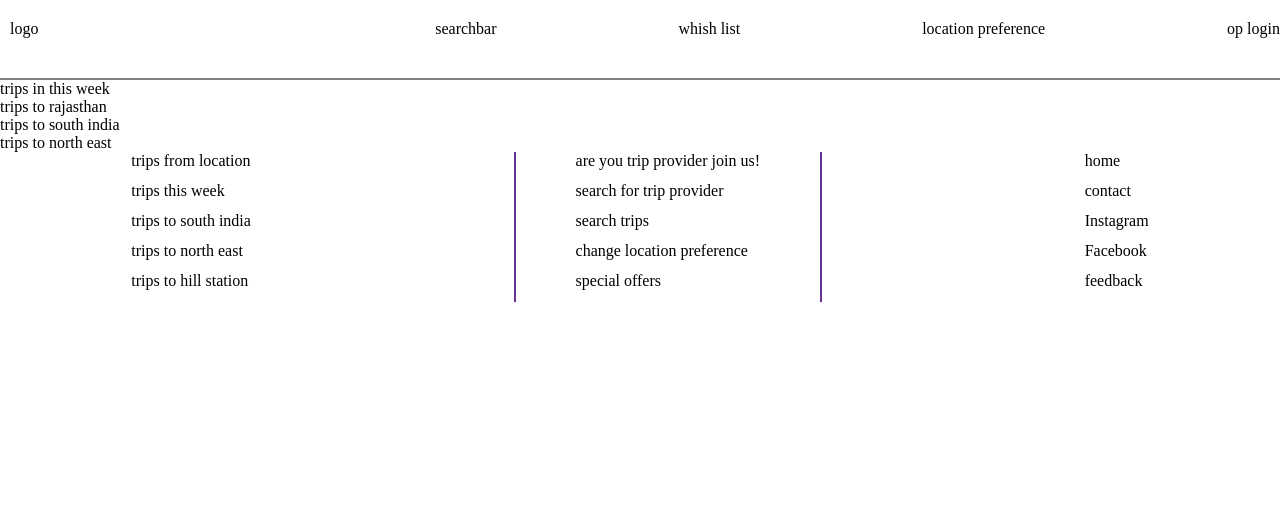
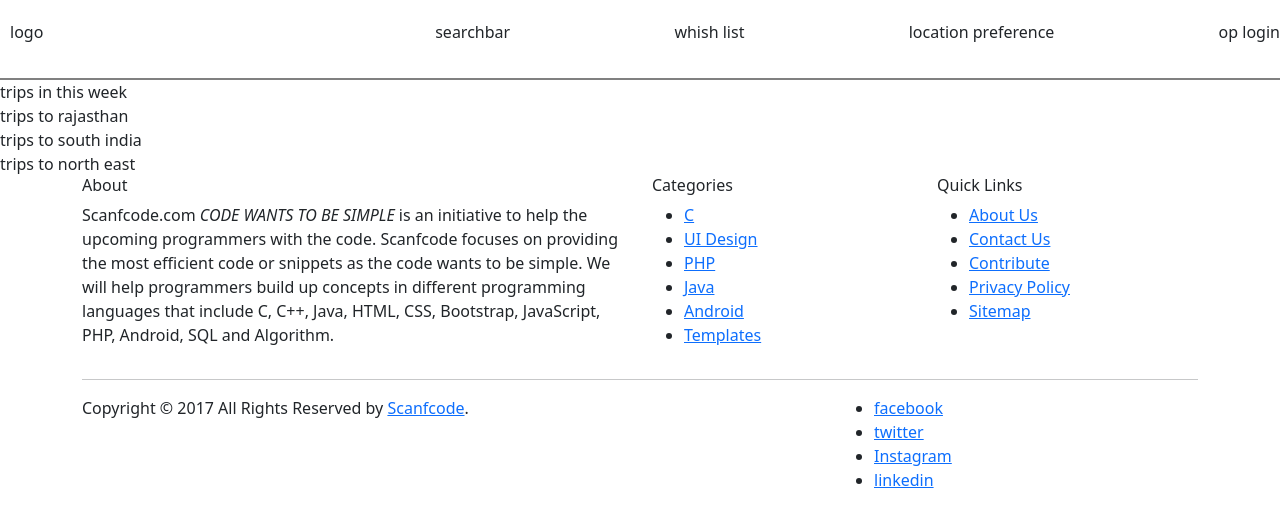
Before and after one commit to krunalOO7/traway, a Django app: page /user/ in a window 1280 px wide. Shown: the top 527 px of the page. Run offline with Django 3.2, Linux system fonts and the light colour scheme; some libraries are stand-ins or nearby versions.

Commit message:
Before modals implemented

```diff
--- a/user/static/user/css/index.css
+++ b/user/static/user/css/index.css
@@ -27,25 +27,13 @@
     justify-content: space-between;
 }
 
-
-.footercontainer{
-    width: 100vw;
-    display: flex;
-    flex-direction: row;
-    justify-content:space-around;
+.page-down {
+	border-top: 8px solid #222;
+	background-color: var(--primary-color);
+	font-size: 0.8rem;
+	margin-bottom: 1.5rem;
+	padding: 25px;
+	display: grid;
+	grid-template-columns: repeat(5, 1fr);
+	grid-gap: 0.5rem;
 }
-
-
-.footeroperatorsection{
-    border-right: 2px solid rebeccapurple;
-    border-left: 2px solid rebeccapurple;
-
-    padding-left: 60px;
-    padding-right: 60px;
-
-}
-
-
-.footertripsection div,.footeroperatorsection div,.footertrawaysection div{
-    margin-bottom:12px ;
-}
--- a/user/templates/user/find.html
+++ b/user/templates/user/find.html
@@ -1,11 +1,14 @@
 <!DOCTYPE html>
+{% load static %}
 <html lang="en">
 <head>
     <meta charset="UTF-8">
     <meta name="viewport" content="width=device-width, initial-scale=1.0">
+    <link rel="stylesheet" href="{% static 'user/css/index.css' %}">
     <title>Find</title>
 </head>
 <body>
     <h1>find</h1>
+
 </body>
 </html>
--- a/user/templates/user/index.html
+++ b/user/templates/user/index.html
@@ -5,6 +5,8 @@
     <meta charset="UTF-8">
     <meta name="viewport" content="width=device-width, initial-scale=1.0">
     <link rel="stylesheet" href="{% static 'user/css/index.css' %}">
+    {% load bootstrap5 %}
+  {% bootstrap_css %}
 
     <title>Home page for user</title>
 </head>
@@ -37,33 +39,56 @@
 
     </main>
 
-    <footer class="footercontainer">
-        <div class="footertripsection">
+    <footer class="site-footer">
+        <div class="container">
+          <div class="row">
+            <div class="col-sm-12 col-md-6">
+              <h6>About</h6>
+              <p class="text-justify">Scanfcode.com <i>CODE WANTS TO BE SIMPLE </i> is an initiative  to help the upcoming programmers with the code. Scanfcode focuses on providing the most efficient code or snippets as the code wants to be simple. We will help programmers build up concepts in different programming languages that include C, C++, Java, HTML, CSS, Bootstrap, JavaScript, PHP, Android, SQL and Algorithm.</p>
+            </div>
 
-            <div>trips from location</div>
-            <div>trips this week</div>
-            <div>trips to south india</div>
-            <div>trips to north east</div>
-            <div>trips to hill station </div>
+            <div class="col-xs-6 col-md-3">
+              <h6>Categories</h6>
+              <ul class="footer-links">
+                <li><a href="http://scanfcode.com/category/c-language/">C</a></li>
+                <li><a href="http://scanfcode.com/category/front-end-development/">UI Design</a></li>
+                <li><a href="http://scanfcode.com/category/back-end-development/">PHP</a></li>
+                <li><a href="http://scanfcode.com/category/java-programming-language/">Java</a></li>
+                <li><a href="http://scanfcode.com/category/android/">Android</a></li>
+                <li><a href="http://scanfcode.com/category/templates/">Templates</a></li>
+              </ul>
+            </div>
 
+            <div class="col-xs-6 col-md-3">
+              <h6>Quick Links</h6>
+              <ul class="footer-links">
+                <li><a href="http://scanfcode.com/about/">About Us</a></li>
+                <li><a href="http://scanfcode.com/contact/">Contact Us</a></li>
+                <li><a href="http://scanfcode.com/contribute-at-scanfcode/">Contribute</a></li>
+                <li><a href="http://scanfcode.com/privacy-policy/">Privacy Policy</a></li>
+                <li><a href="http://scanfcode.com/sitemap/">Sitemap</a></li>
+              </ul>
+            </div>
+          </div>
+          <hr>
         </div>
-        <div class="footeroperatorsection">
-            <div title="only for a trip providers">are you trip provider join us!</div>
-            <div>search for trip provider</div>
-            <div>search trips </div>
-            <div>change location preference</div>
-            <div> special offers</div>
+        <div class="container">
+          <div class="row">
+            <div class="col-md-8 col-sm-6 col-xs-12">
+              <p class="copyright-text">Copyright &copy; 2017 All Rights Reserved by
+           <a href="#">Scanfcode</a>.
+              </p>
+            </div>
 
+            <div class="col-md-4 col-sm-6 col-xs-12">
+              <ul class="social-icons">
+                <li><a class="facebook" href="#">facebook</a></li>
+                <li><a class="twitter" href="#">twitter</i></a></li>
+                <li><a class="dribbble" href="#">Instagram</i></a></li>
+                <li><a class="linkedin" href="#">linkedin</a></li>
+              </ul>
+            </div>
+          </div>
         </div>
-        <div class="footertrawaysection">
-            <div>home</div>
-            <!-- <div>search trips</div> -->
-            <!-- <div>travelers in location</div> -->
-            <div>contact</div>
-            <div>Instagram</div>
-            <div>Facebook</div>
-            <div>feedback</div>
-        </div>
-
-    </footer>
+  </footer>
 </html>
--- a/user/urls.py
+++ b/user/urls.py
@@ -7,6 +7,6 @@ urlpatterns = [
     path('view',views.view,name="view"),
     path('login',views.login,name="login"),
     path('profile',views.profile,name="profile"),
-
+    path('practice',views.practice,name="practice"),
 
 ]
--- a/user/views.py
+++ b/user/views.py
@@ -15,3 +15,9 @@ def login(request):
 
 def profile(request):
     return render(request,"user/profilepage.html")
+
+def layout(request):
+    return render(request,'layout.html')
+
+def practice(request):
+    return render(request,"practice.html")
```
Also changed, not shown: user/templates/user/layout.html (added, +80 -0 lines), user/templates/user/practice.html (added, +10 -0 lines).
